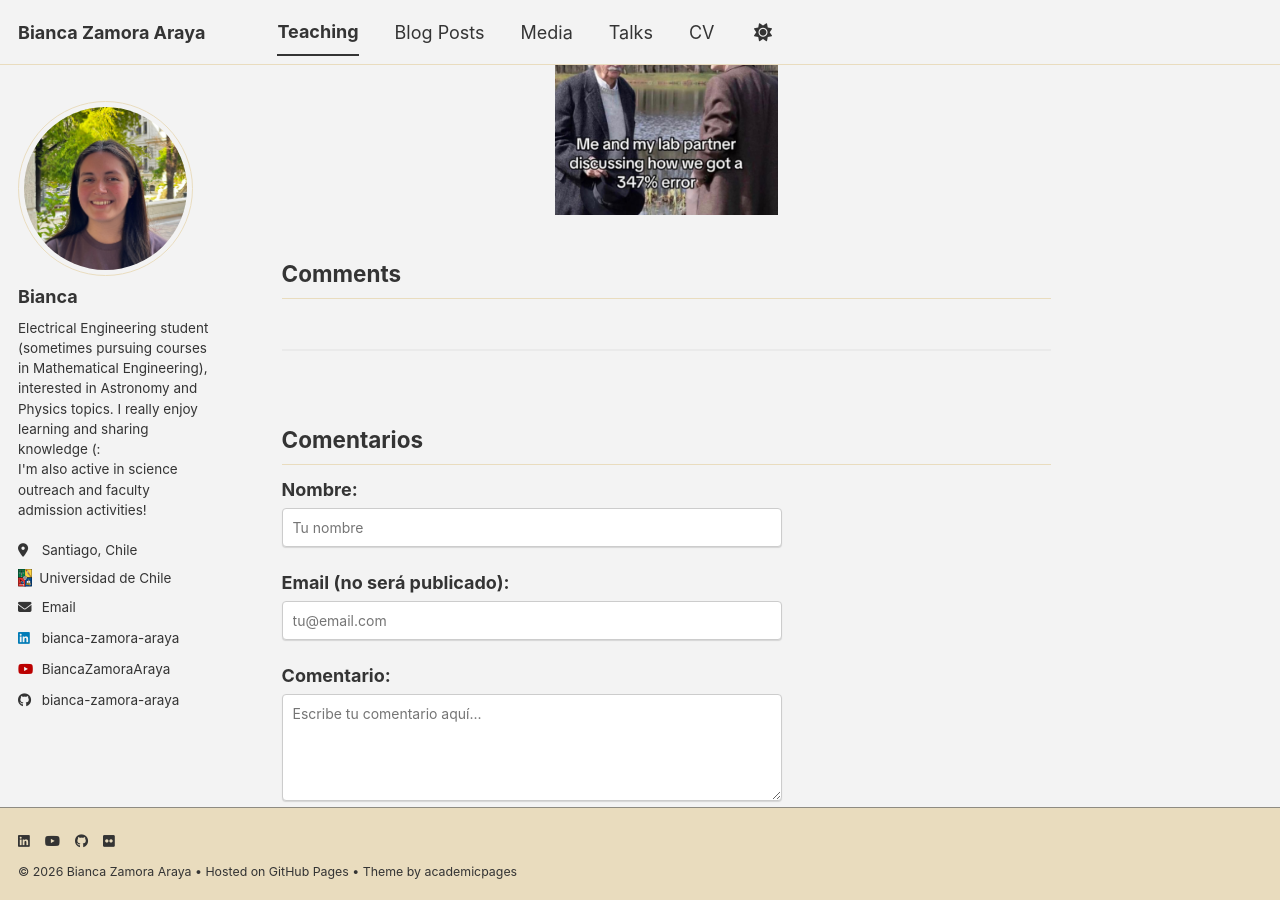
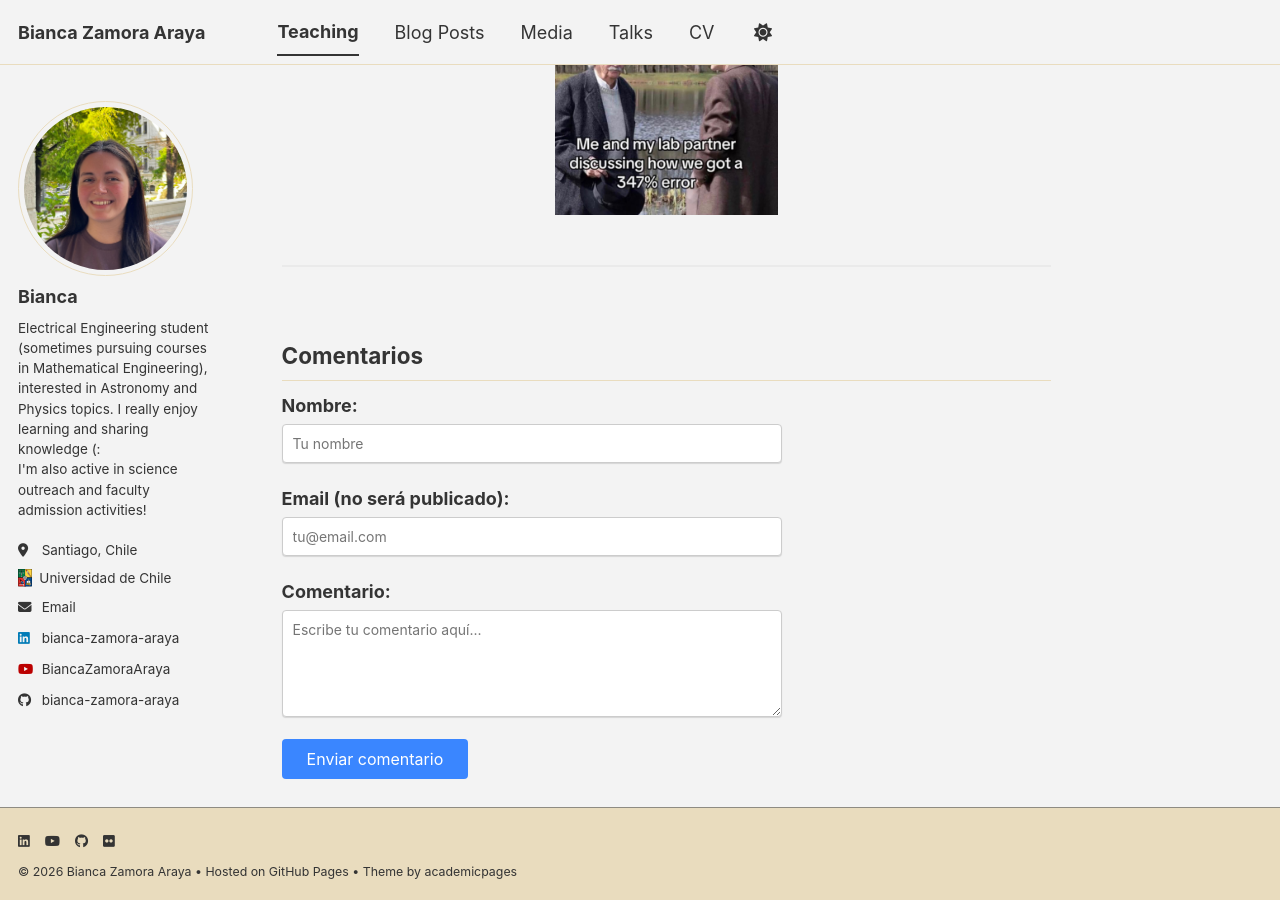
Before and after one commit to Bianca-Zamora-Araya/Bianca-Zamora-Araya.github.io, a Jekyll site: the page built from _teaching/2023-3_FI2003-1.md, in a window 1280 px wide and 900 px high, scrolled down 3262 px. Built offline with Jekyll 4.4.1, drawn with Linux system fonts in a browser that asks for light colours; a style sheet for code colours, icons or effects is not loaded.

Commit message:
Update 2023-3_FI2003-1.md

```diff
--- a/_teaching/2023-3_FI2003-1.md
+++ b/_teaching/2023-3_FI2003-1.md
@@ -151,14 +151,17 @@ Laugh Material
   </div>
 </div>
 
-Comments
----
+
+
 <!-- Sección de comentarios con Staticman -->
 <section class="comments">
   <h2>Comentarios</h2>
 
   <!-- Formulario para enviar comentario -->
   <form id="comment-form" class="comment-form" method="POST" action="https://staticman3.herokuapp.com/v3/entry/github/bianca-zamora-araya/bianca-zamora-araya.github.io/main/comments">
+
+    <input type="hidden" name="options[slug]" value="{{ page.slug }}">
+
     <div class="form-group">
       <label for="comment-name">Nombre:</label>
       <input type="text" id="comment-name" name="fields[name]" placeholder="Tu nombre" required>
```
